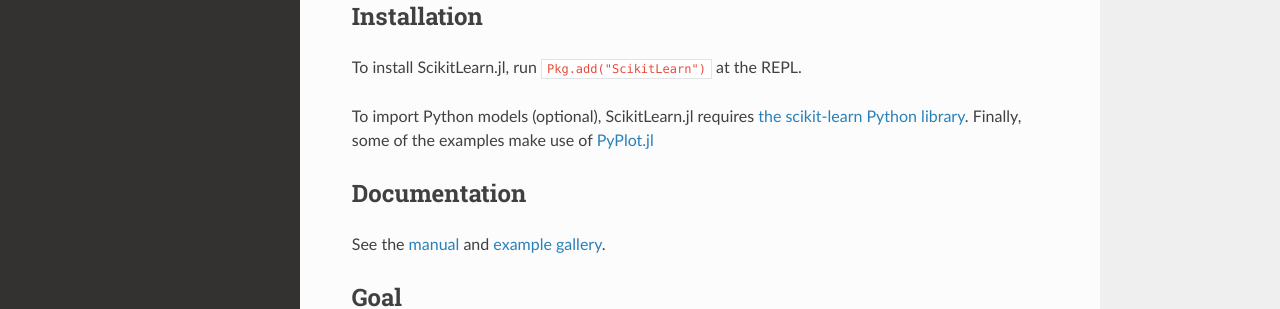
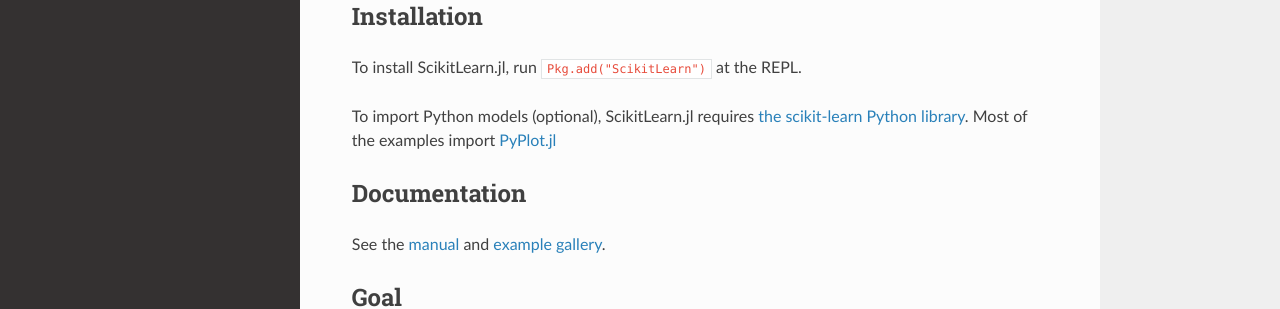
Before and after one commit to cstjean/ScikitLearn.jl, an MkDocs documentation site: the page built from docs/README_text.md, in a window 1280 px wide and 1071 px high. Shown: the part 592-901 px from the top of the window. Built offline with MkDocs 1.6.1, drawn with Linux system fonts in a browser that asks for light colours; nearby versions of some CDN libraries; old or Windows-style settings are respelled for this version of MkDocs.

Commit message:
Fix typo

```diff
--- a/docs/README_text.md
+++ b/docs/README_text.md
@@ -14,7 +14,7 @@
 
 Main features:
 
-- Around 150 [Julia](http://scikitlearnjl.readthedocs.org/en/latest/models/#Julia) and [Python](http://scikitlearnjl.readthedocs.io/en/latest/models/#python-models) models accessed through a uniform [interface](http://scikitlearnjl.readthedocs.org/en/latest/api/)
+- Around 150 [Julia](http://scikitlearnjl.readthedocs.io/en/latest/models/#julia-models) and [Python](http://scikitlearnjl.readthedocs.io/en/latest/models/#python-models) models accessed through a uniform [interface](http://scikitlearnjl.readthedocs.org/en/latest/api/)
 - [Pipelines and FeatureUnions](http://scikitlearnjl.readthedocs.org/en/latest/pipelines/)
 - [Cross-validation](http://scikitlearnjl.readthedocs.org/en/latest/cross_validation/)
 - [Hyperparameter tuning](http://scikitlearnjl.readthedocs.org/en/latest/model_selection/)
@@ -28,7 +28,7 @@
 
 To install ScikitLearn.jl, run `Pkg.add("ScikitLearn")` at the REPL.
 
-To import Python models (optional), ScikitLearn.jl requires [the scikit-learn Python library](http://scikitlearnjl.readthedocs.io/en/latest/models/#installation). Finally, some of the examples make use of [PyPlot.jl](https://github.com/stevengj/PyPlot.jl)
+To import Python models (optional), ScikitLearn.jl requires [the scikit-learn Python library](http://scikitlearnjl.readthedocs.io/en/latest/models/#installation). Most of the examples import [PyPlot.jl](https://github.com/stevengj/PyPlot.jl)
 
 ## Documentation
 
```
